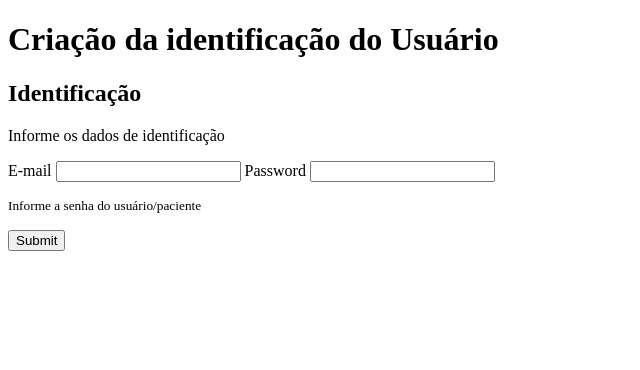
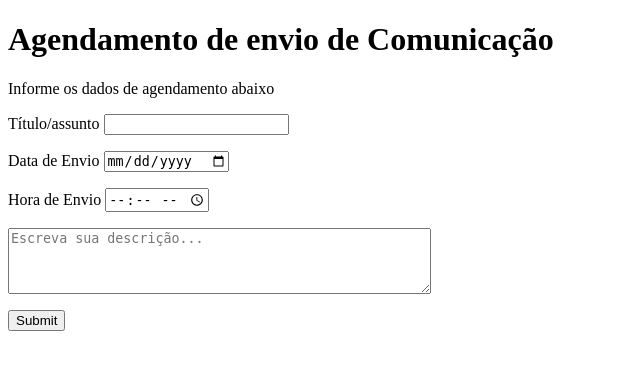
Before and after one commit to fabiodemo/EndPoint-RestApi-Scheduling-Communication, a Flask app: page /CreateEvent in a window 1280 px wide. Shown: the top 370 px of the page, without its empty margins (0-640 px from the left). Run offline with Flask 2, Linux system fonts and the light colour scheme.

Commit message:
Add files via upload

```diff
--- a/api/templates/form1.html
+++ b/api/templates/form1.html
@@ -4,16 +4,34 @@
 <title>Identificação</title>
 </head>
 <body >
-		<h1><a>Criação da identificação do Usuário</a></h1>
-		<form id="form_35301" method="post" action="http://localhost:5000/CreateUser">
-			<h2>Identificação</h2>
-			<p>Informe os dados de identificação</p>
-		<label>E-mail </label>
-		<input name="email" type="text" maxlength="255" value=""/>
-		<label>Password </label>
-		<input id="element_2" name="password" class="element text medium" type="text" maxlength="255" value=""/>
-		<p><small>Informe a senha do usuário/paciente</small></p>
+		<h1><a>Agendamento de envio de Comunicação</a></h1>
+		<form id="form_35301" method="post" action="http://localhost:8080/CreateEvent">
+
+			<p>Informe os dados de agendamento abaixo</p>
+
+			<p>
+				<label>Título/assunto </label>
+				<input name="title" type="text" maxlength="255" value=""/>
+			</p>
+
+			<p>
+				<label>Data de Envio</label>
+				<input id="date" type="date">
+			</p>
+
+			<p>
+				<label>Hora de Envio</label>
+				<input type="time" id="time" name="time">
+			</p>
+
+			<p>
+				<textarea rows="4" cols="50" name="comment" placeholder="Escreva sua descrição..."></textarea>
+			</p>
+
+			<p>
 				<input type="submit" name="submit" value="Submit" />
+			</p>
+
 		</form>
 </body>
 </html>
```
